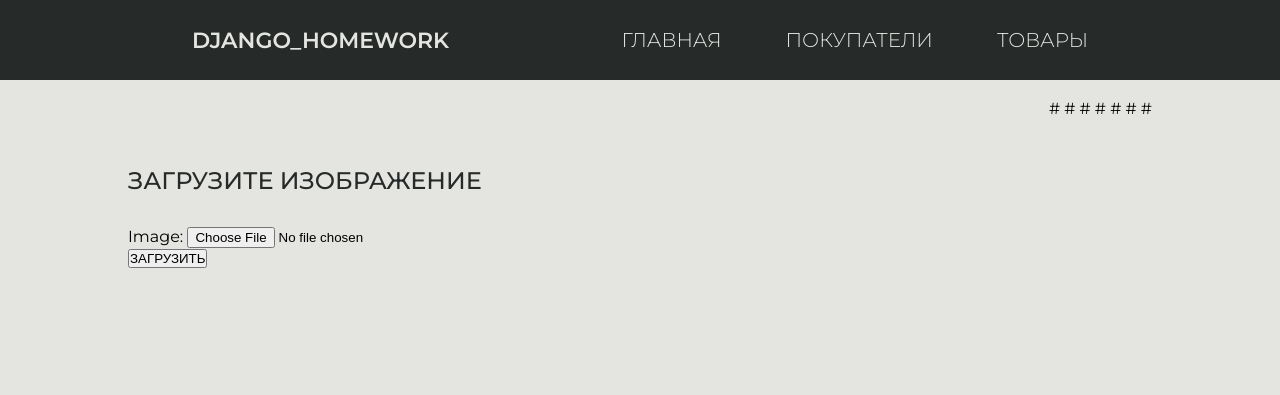
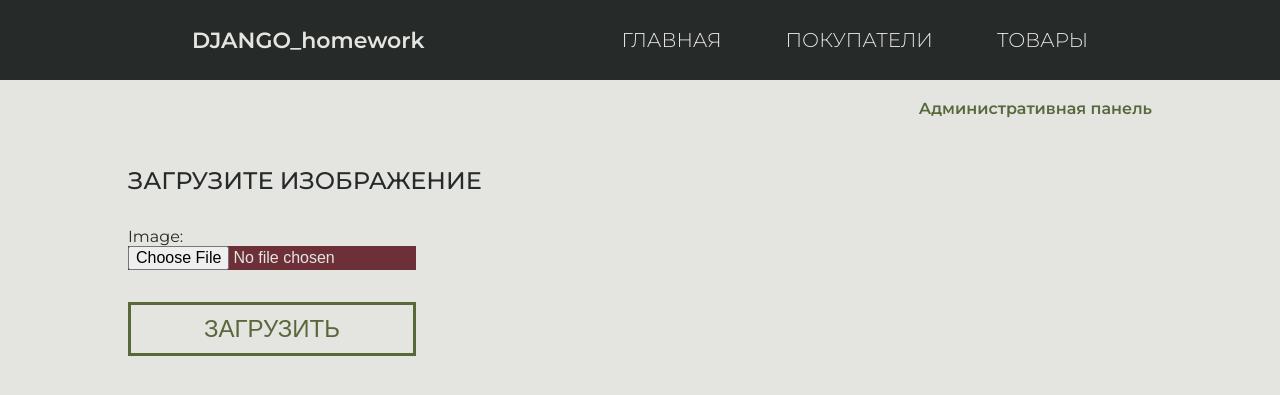
Before and after one commit to EvgeniyLukashevich/django_hw, a Django app: page /add_image/1/ in a window 1280 px wide. Shown: the top 395 px of the page. Run offline with Django 4.2, Linux system fonts and the light colour scheme.

Commit message:
the 5th homework added

```diff
--- a/shop_project/shop_app/templates/shop_app/add_image_form.html
+++ b/shop_project/shop_app/templates/shop_app/add_image_form.html
@@ -1,15 +1,19 @@
 {% extends 'base.html' %}
 
 {% block title %}ADD IMAGE{% endblock %}
+
+{% block content_header %}
+    <a class="content__header__link" href="/admin/"><p>Административная панель</p></a>
+{% endblock %}
 
 {% block title2 %}ЗАГРУЗИТЕ ИЗОБРАЖЕНИЕ{% endblock %}
 
 {% block content %}
 <section class="center">
-        <form method="post" enctype="multipart/form-data">
+        <form class="upload__form" method="post" enctype="multipart/form-data">
             {% csrf_token %}
             {{ form.as_p }}
-            <button type="submit">ЗАГРУЗИТЬ</button>
+            <button type="submit" class="upload__button"><p>ЗАГРУЗИТЬ</p></button>
         </form>
 </section>
 
--- a/shop_project/shop_app/templates/shop_app/customer_orders.html
+++ b/shop_project/shop_app/templates/shop_app/customer_orders.html
@@ -1,6 +1,10 @@
 {% extends 'base.html' %}
 
 {% block title %}ORDERS{% endblock %}
+
+{% block content_header %}
+    <a class="content__header__link" href="/admin/"><p>Административная панель</p></a>
+{% endblock %}
 
 {% block title2 %}СПИСОК ЗАКАЗОВ:{% endblock %}
 
--- a/shop_project/shop_app/templates/shop_app/homework3.html
+++ b/shop_project/shop_app/templates/shop_app/homework3.html
@@ -4,7 +4,7 @@
 
 
 {% block content_header %}
-    <a class="content__header__link" href="#"><p>[+] Добавить покупателя</p></a>
+    <a class="content__header__link" href="/admin/"><p>[+] Добавить покупателя</p></a>
 {% endblock %}
 
 {% block title2 %}СПИСОК ПОКУПАТЕЛЕЙ:{% endblock %}
@@ -22,8 +22,8 @@
         <a class="item__link" href="{% url 'month_orders' customer.pk %}"><p>Заказы за месяц</p></a>
         <a class="item__link" href="{% url 'year_orders' customer.pk %}"><p>Заказы за год</p></a>
         <br>
-        <a class="item__link" href="#"><p>Изменить</p></a>
-        <a class="item__link" href="#"><p>Удалить</p></a>
+        <a class="item__link" href="/admin/"><p>Изменить</p></a>
+        <a class="item__link" href="/admin/"><p>Удалить</p></a>
     </article>
     {% endfor %}
 </section>
--- a/shop_project/shop_app/templates/shop_app/homework4.html
+++ b/shop_project/shop_app/templates/shop_app/homework4.html
@@ -3,7 +3,7 @@
 {% block title %}PRODUCTS{% endblock %}
 
 {% block content_header %}
-    <a class="content__header__link" href="#"><p>[+] Добавить товар</p></a>
+    <a class="content__header__link" href="/admin/"><p>[+] Добавить товар</p></a>
 {% endblock %}
 
 {% block title2 %}СПИСОК ТОВАРОВ:{% endblock %}
@@ -20,8 +20,8 @@
         <p class="item__text">{{ product.description }}</p><br>
 
         <a class="item__link" href="{% url 'add_image' product.pk %}"><p>Загрузить изображение</p></a>
-        <a class="item__link" href="#"><p>Изменить товар</p></a>
-        <a class="item__link" href="#"><p>Удалить товар</p></a>
+        <a class="item__link" href="/admin/"><p>Изменить товар</p></a>
+        <a class="item__link" href="/admin/"><p>Удалить товар</p></a>
     </article>
     {% endfor %}
 </section>
--- a/shop_project/static/style.css
+++ b/shop_project/static/style.css
@@ -71,7 +71,7 @@ a {
 }
 .content__header__link p{
     text-decoration: none;
-    color: rgb(88, 104, 59);
+    color: rgba(88, 104, 59, 1);
     font-size: 16px;
     font-weight: 600;
     transition: all .3s;
@@ -163,3 +163,43 @@ a {
     font-weight: 600;
     color: rgb(88, 104, 59);
 }
+
+
+.upload__form{
+    display: flex;
+    flex-direction: column;
+    gap: 32px;
+}
+.upload__form p {
+    color: rgba(38, 42, 41, 1);
+}
+.upload__form #id_image{
+    background-color: rgba(109, 48, 56, 1);
+    font-size: 16px;
+    color: rgba(228, 229, 224, 1);
+    display: flex;
+    width: 288px;
+}
+.upload__button{
+    background-color: rgba(228, 229, 224, 1);
+    border: 3px solid rgba(88, 104, 59, 1);
+    padding: 10px 20px;
+    text-align: center;
+    width: 288px;
+    transition: all .3s;
+}
+.upload__button p{
+    color: rgba(88, 104, 59, 1);
+    font-size: 24px;
+    font-weight: 500;
+}
+.upload__button:hover{
+    background-color: rgba(88, 104, 59, 1);
+}
+.upload__button:hover p{
+    color: rgba(228, 229, 224, 1);
+    font-weight: 500;
+}
+.upload__button:active{
+    scale: .9;
+}
--- a/shop_project/templates/base.html
+++ b/shop_project/templates/base.html
@@ -18,7 +18,9 @@
 
         <nav class="menu__box">
             <div class="nav__logo">
-                <p>DJANGO_HOMEWORK</p>
+                <a  href="/">
+                    <p>DJANGO_homework</p>
+                </a>
             </div>
             <div class="nav__menu">
                 <a class="menu__item" href="/">
```
Also changed, not shown: shop_project/shop_app/templates/shop_app/index.html (+6 -3 lines).
